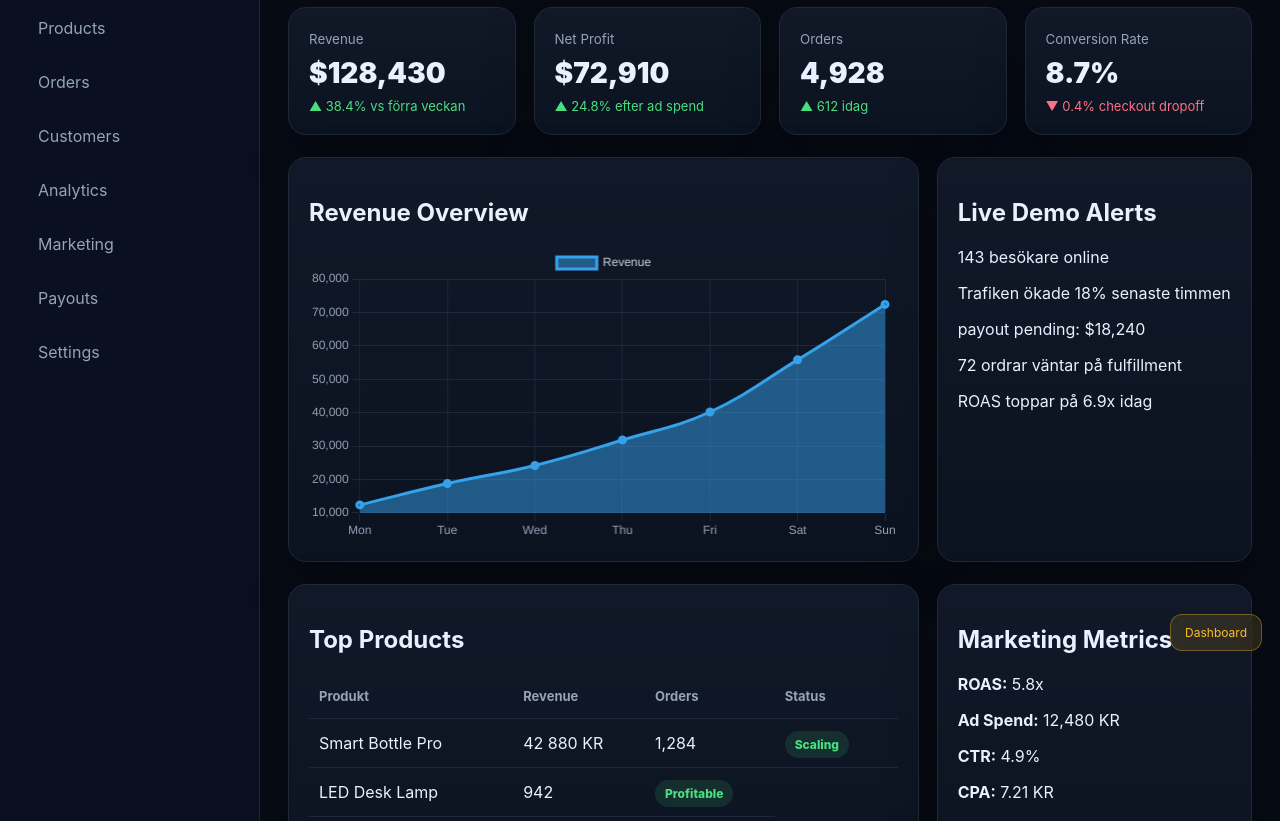
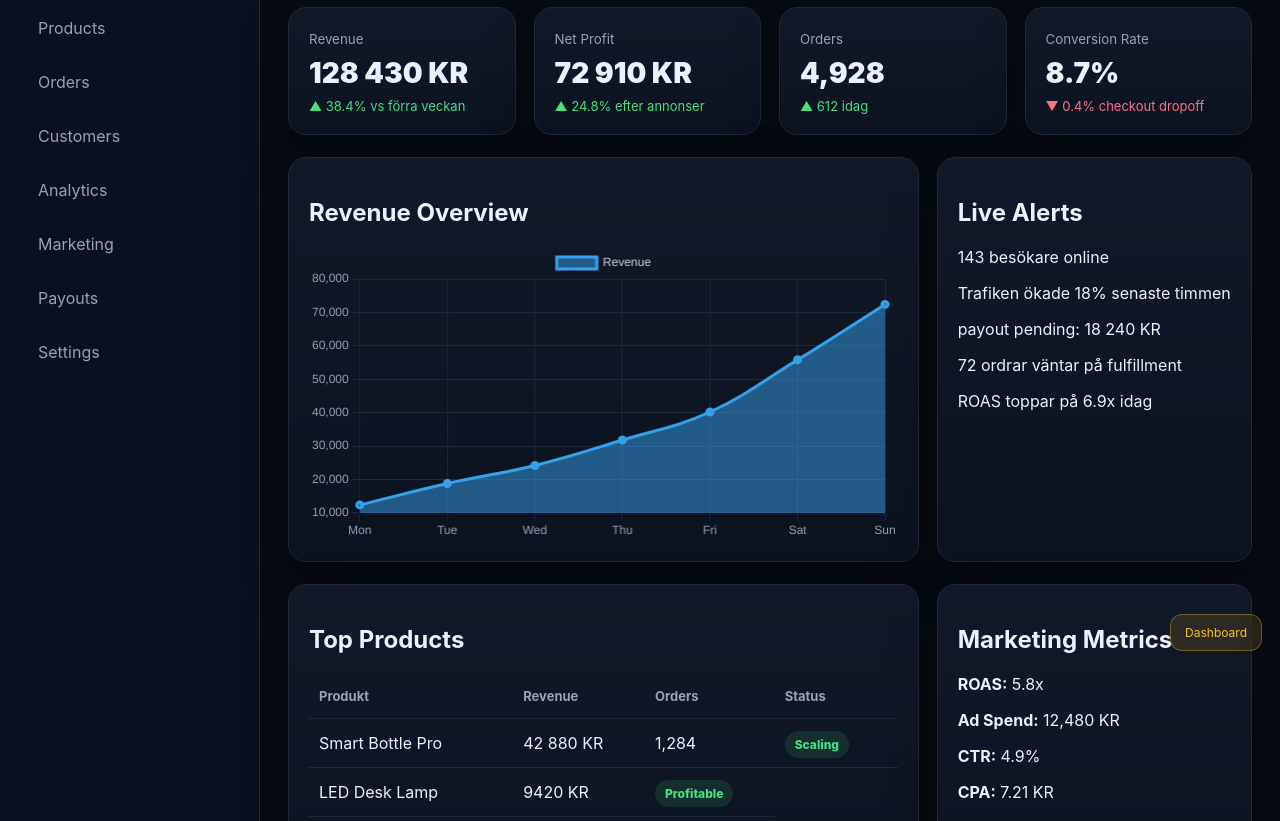
Before and after one commit to cfjonasson/larp, a plain HTML site: page index.html in a window 1280 px wide. Shown: the part 131-952 px from the top of the page. Drawn offline with nearby package versions, Linux system fonts and the light colour scheme.

Commit message:
Update currency format to KR in index.html

```diff
--- a/index.html
+++ b/index.html
@@ -209,14 +209,14 @@
       <div class="grid">
         <div class="card">
           <small>Revenue</small>
-          <div class="value" id="revenue">$128,430</div>
+          <div class="value" id="revenue"> 128 430 KR</div>
           <div class="up">▲ 38.4% vs förra veckan</div>
         </div>
 
         <div class="card">
           <small>Net Profit</small>
-          <div class="value" id="profit">$72,910</div>
-          <div class="up">▲ 24.8% efter ad spend</div>
+          <div class="value" id="profit">72 910 KR</div>
+          <div class="up">▲ 24.8% efter annonser</div>
         </div>
 
         <div class="card">
@@ -239,10 +239,10 @@
         </div>
 
         <div class="card">
-          <h2>Live Demo Alerts</h2>
+          <h2>Live Alerts</h2>
           <p> 143 besökare online</p>
           <p>Trafiken ökade 18% senaste timmen</p>
-          <p>payout pending: $18,240</p>
+          <p>payout pending: 18 240 KR</p>
           <p>72 ordrar väntar på fulfillment</p>
           <p> ROAS toppar på 6.9x idag</p>
         </div>
@@ -270,7 +270,7 @@
               <tr>
                 <td>LED Desk Lamp</td>
                 <td$31 220 KR</td>
-                <td>942</td>
+                <td>9420 KR</td>
                 <td><span class="pill">Profitable</span></td>
               </tr>
               <tr>
```
